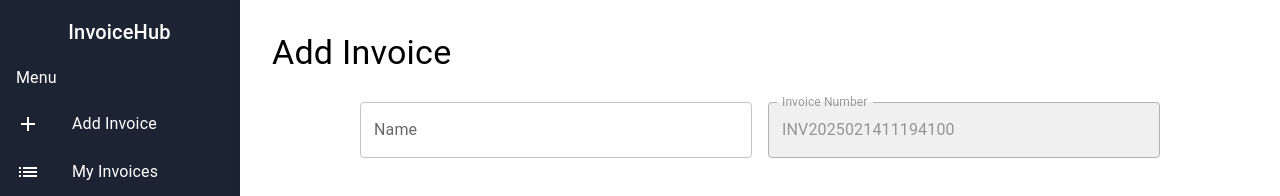
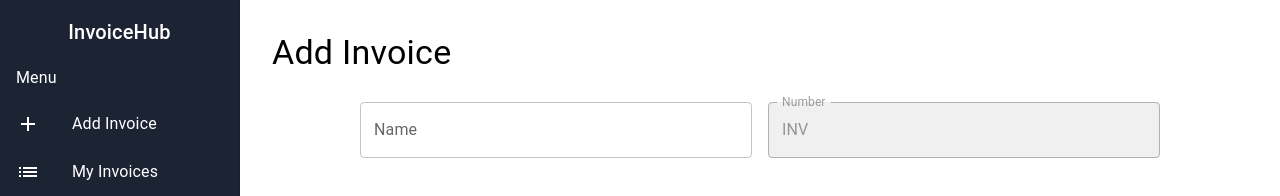
Before and after one commit to ekomuliyo/invoice-hub-nextjs, a Next.js app: page /invoices/add in a window 1280 px wide. Shown: the top 196 px of the page. Built offline with nearby package versions, Linux system fonts and the light colour scheme.

Commit message:
fix layout add

```diff
--- a/src/app/invoices/add/page.tsx
+++ b/src/app/invoices/add/page.tsx
@@ -27,6 +27,7 @@ const AddInvoicePage: React.FC = () => {
   });
 
   const [dueDate, setDueDate] = useState<Date | null>(null);
+  const [invoiceNumber, setInvoiceNumber] = useState<string>('');
 
   const generateInvoiceNumber = () => {
     const now = new Date();
@@ -37,11 +38,13 @@ const AddInvoicePage: React.FC = () => {
     const minutes = String(now.getMinutes()).padStart(2, '0');
     const seconds = String(now.getSeconds()).padStart(2, '0');
     const milliseconds = String(now.getMilliseconds()).padStart(3, '0').slice(0, 2);
-    return `INV${year}${month}${day}${hours}${minutes}${seconds}${milliseconds}`;
+    return `${year}${month}${day}${hours}${minutes}${seconds}${milliseconds}`;
   };
 
   useEffect(() => {
-    setValue('number', generateInvoiceNumber());
+    const generatedNumber = generateInvoiceNumber();
+    setInvoiceNumber(generatedNumber);
+    setValue('number', generatedNumber);
   }, [setValue]);
 
   const onSubmit = (data: InvoiceFormData) => {
@@ -66,17 +69,17 @@ const AddInvoicePage: React.FC = () => {
             helperText={errors.name?.message}
           />
           <TextField
-            label="Invoice Number"
+            label="Number"
             fullWidth
             margin="normal"
-            placeholder= "Enter your invoice number"
-            {...register('number')}
+            defaultValue={`INV${invoiceNumber}`}
             error={!!errors.number}
             helperText={errors.number?.message}
             disabled
             slotProps={{
               input: {
-                style: { backgroundColor: '#f0f0f0' },
+                readOnly: true,
+                style: { backgroundColor: '#F0F0F0' },
               },
             }}
           />
```
Lines whose indentation alone changed are shown as unchanged.
